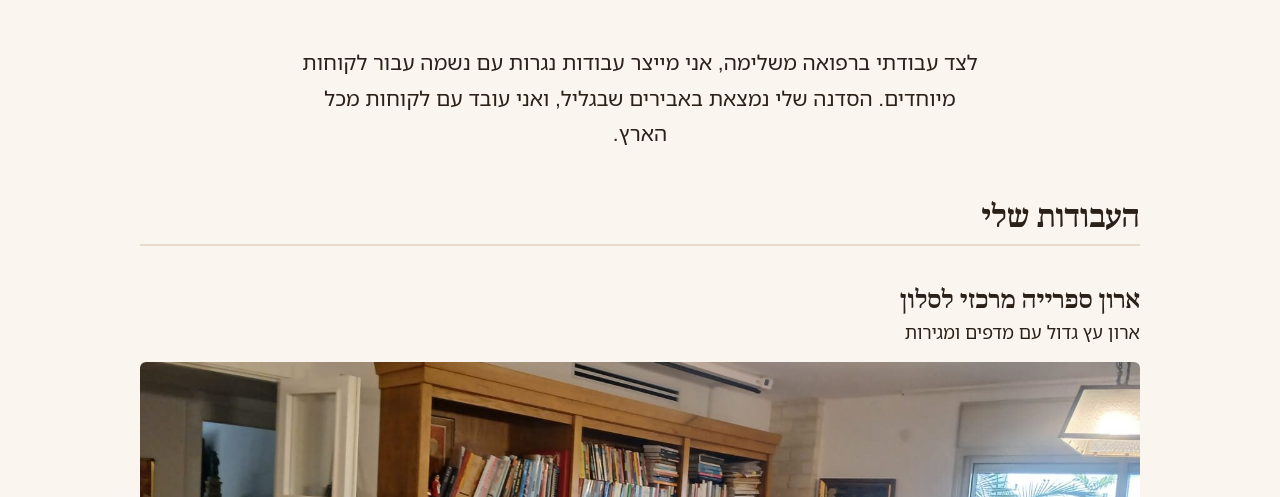
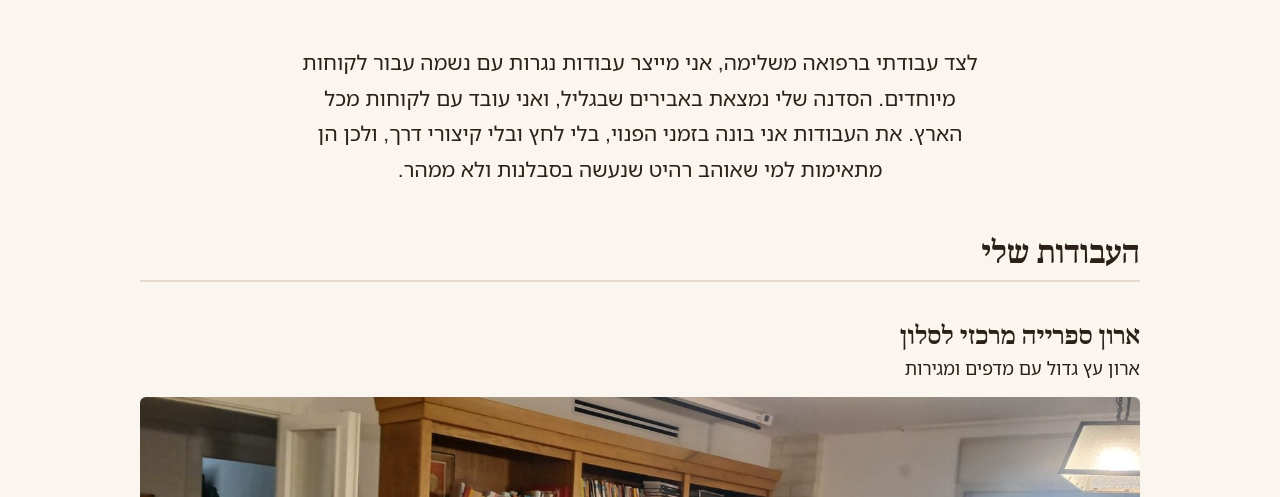
Before and after one commit to ehudettun/yaakov-nagarut, a plain HTML site: page index.html in a window 1280 px wide. Shown: the part 603-1100 px from the top of the page. Drawn offline with Linux system fonts and the light colour scheme.

Commit message:
Intro: patience line

```diff
--- a/index.html
+++ b/index.html
@@ -18,7 +18,7 @@ h2{font:700 30px "Noto Serif Hebrew",Georgia,serif;border-bottom:2px solid var(-
 @media(max-width:640px){.imgs{flex-direction:column}.imgs img{flex:none;width:100%;height:auto;max-height:70vh}}
 </style></head><body>
 <header class="hero"><div><h1>יעקב נגרות</h1><p>עבודות נגרות עם נשמה</p></div></header>
-<main><p class="intro">לצד עבודתי ברפואה משלימה, אני מייצר עבודות נגרות עם נשמה עבור לקוחות מיוחדים. הסדנה שלי נמצאת באבירים שבגליל, ואני עובד עם לקוחות מכל הארץ.</p>
+<main><p class="intro">לצד עבודתי ברפואה משלימה, אני מייצר עבודות נגרות עם נשמה עבור לקוחות מיוחדים. הסדנה שלי נמצאת באבירים שבגליל, ואני עובד עם לקוחות מכל הארץ. את העבודות אני בונה בזמני הפנוי, בלי לחץ ובלי קיצורי דרך, ולכן הן מתאימות למי שאוהב רהיט שנעשה בסבלנות ולא ממהר.</p>
 <h2>העבודות שלי</h2>
 <section class="work"><h3>ארון ספרייה מרכזי לסלון</h3><p>ארון עץ גדול עם מדפים ומגירות</p><div class="imgs"><img src="img/library.jpg" alt="ארון ספרייה מעץ"></div></section>
 <section class="work"><h3>ויטרינת עץ וזכוכית</h3><p>דלתות זכוכית שמשאירות את הגיד הטבעי של העץ בחזית</p><div class="imgs one"><img src="img/vitrine.jpg" alt="ויטרינת עץ וזכוכית"></div></section>
```
